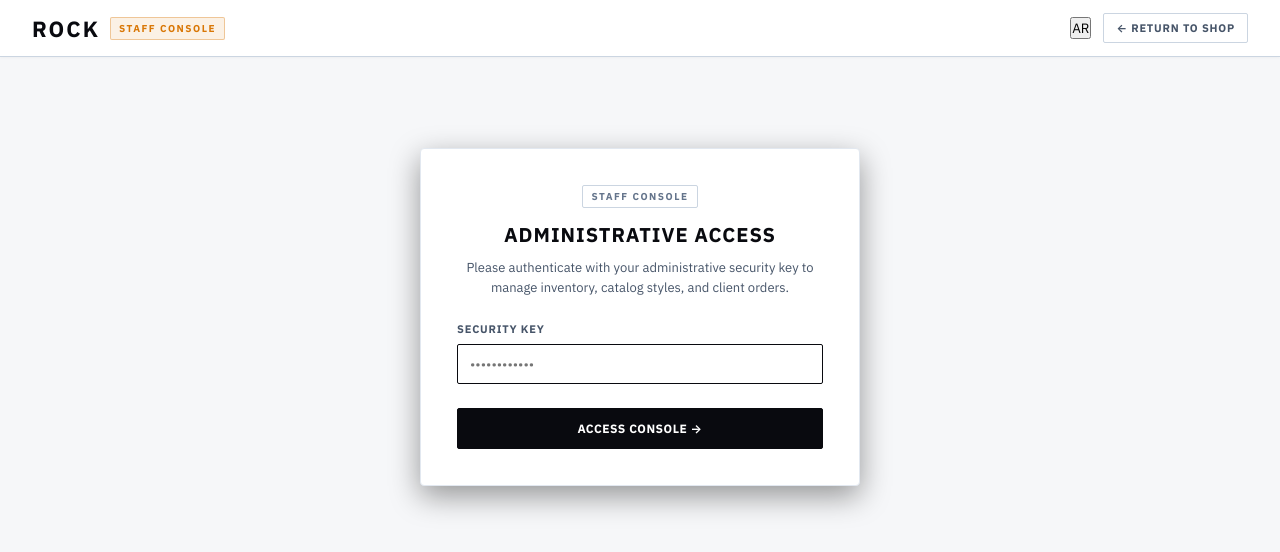
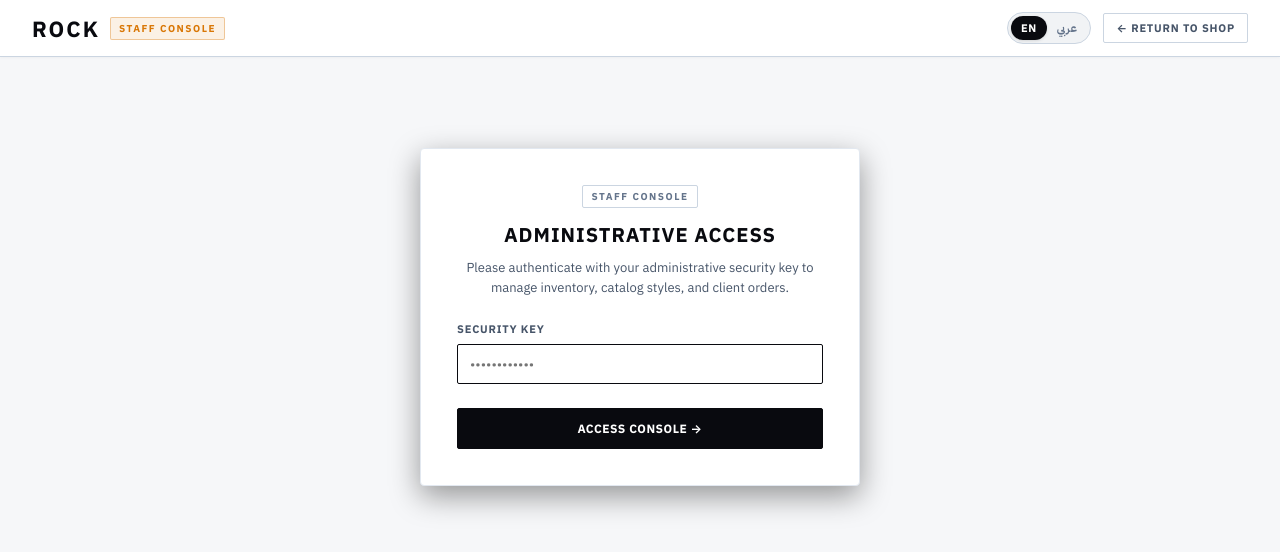
Before and after one commit to nullopt-t/nti-shop, an Angular app in the folder frontend/: page /manager/login in a window 1280 px wide. Shown: the top 552 px of the page. Built offline with nearby package versions, Linux system fonts and the light colour scheme.

Commit message:
style(manager): redesign language switcher into modern bilingual toggle pill

```diff
--- a/frontend/src/app/app.html
+++ b/frontend/src/app/app.html
@@ -10,14 +10,10 @@
       </div>
 
       <div class="manager-header-actions">
-        <button
-          type="button"
-          class="btn-lang-toggle"
-          (click)="langService.toggleLanguage()"
-          [title]="langService.currentLanguage() === 'en' ? 'التبديل إلى العربية' : 'Switch to English'"
-        >
-          {{ langService.currentLanguage() === 'en' ? 'AR' : 'EN' }}
-        </button>
+        <div class="lang-switcher-pill" (click)="langService.toggleLanguage()" [title]="langService.currentLanguage() === 'en' ? 'التبديل إلى العربية' : 'Switch to English'">
+          <span class="lang-opt" [class.active]="langService.currentLanguage() === 'en'">EN</span>
+          <span class="lang-opt" [class.active]="langService.currentLanguage() === 'ar'">عربي</span>
+        </div>
 
         @if (authService.isAuthenticated()) {
           <a routerLink="/" class="btn-shop-preview" title="View Public Storefront">
--- a/frontend/src/app/app.scss
+++ b/frontend/src/app/app.scss
@@ -54,6 +54,39 @@
     display: flex;
     align-items: center;
     gap: 12px;
+
+    .lang-switcher-pill {
+      display: inline-flex;
+      align-items: center;
+      background: var(--bg-surface-elevated, #f1f3f5);
+      border: 1px solid var(--border-medium);
+      border-radius: 20px;
+      padding: 3px;
+      cursor: pointer;
+      user-select: none;
+      transition: all 0.2s ease;
+
+      &:hover {
+        border-color: #090a0f;
+      }
+
+      .lang-opt {
+        padding: 4px 10px;
+        font-family: var(--font-display);
+        font-size: 11px;
+        font-weight: 700;
+        letter-spacing: 0.5px;
+        color: var(--text-muted);
+        border-radius: 16px;
+        transition: all 0.2s cubic-bezier(0.16, 1, 0.3, 1);
+
+        &.active {
+          background: #090a0f;
+          color: #ffffff;
+          box-shadow: 0 1px 3px rgba(0, 0, 0, 0.12);
+        }
+      }
+    }
 
     .btn-shop-preview {
       font-family: var(--font-display);
```
